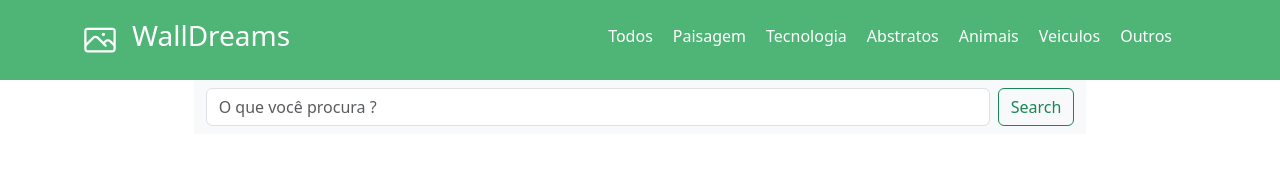
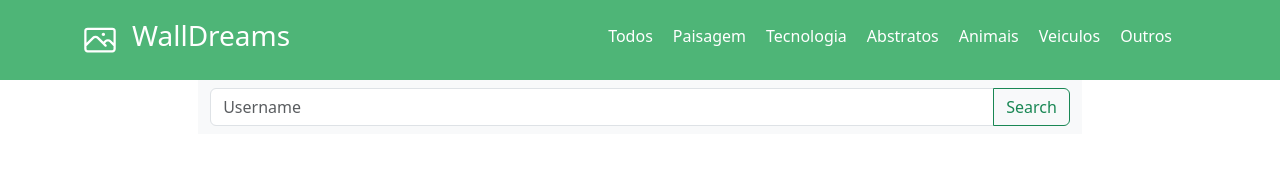
Before and after one commit to MichelNsouza/WallDreams, a Vue app: page /BarraPesquisa in a window 1280 px wide. Shown: the top 184 px of the page. Built offline with nearby package versions, Linux system fonts and the light colour scheme; the HTML template or start-up script is replaced by a standard one.

Commit message:
Barra de Pesquisa _teste 2

```diff
--- a/src/components/BarraPesquisa.vue
+++ b/src/components/BarraPesquisa.vue
@@ -1,19 +1,16 @@
 <template>
+    <div class="containerMaior">
+      <nav class="navbar bg-body-tertiary">
+        <form class="container-fluid d-flex justify-content-center">
+          <div class="input-group">
+            <input type="text" class="form-control" placeholder="Username" aria-label="Username" aria-describedby="basic-addon1">
+            <button class="btn btn-outline-success" type="submit">Search</button>
+          </div>
+        </form>
+      </nav>
+    </div>
+</template>
 
-<div class="containerMaior">
-  <nav class="navbar navbar-expand-lg bg-body-tertiary ">
-    <div class="container-fluid">
-      <div class="collapse navbar-collapse" id="navbarSupportedContent">
-        <form class="d-flex" role="search">
-          <input class="form-control me-2" type="Search" placeholder="O que você procura ?" aria-label="Search">
-          <button class="btn btn-outline-success" type="submit">Search</button>
-        </form>
-      </div>
-    </div>
-  </nav>
-</div>
-
-  </template>
 
   <script>
   export default {
@@ -39,7 +36,4 @@
 
   }
 
-
-
-
   </style>
```
